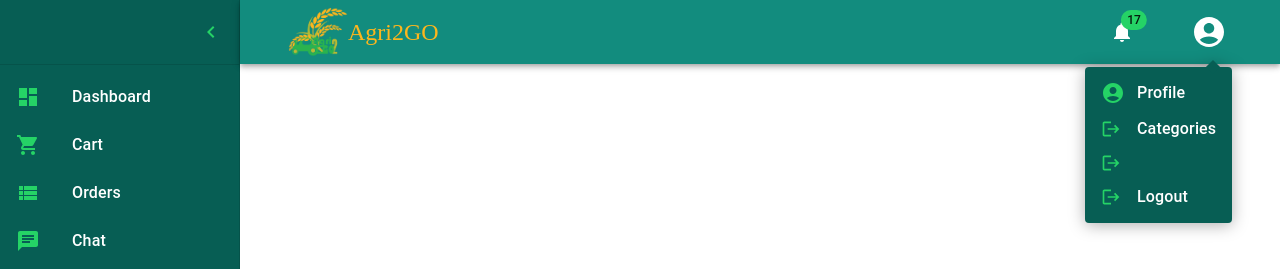
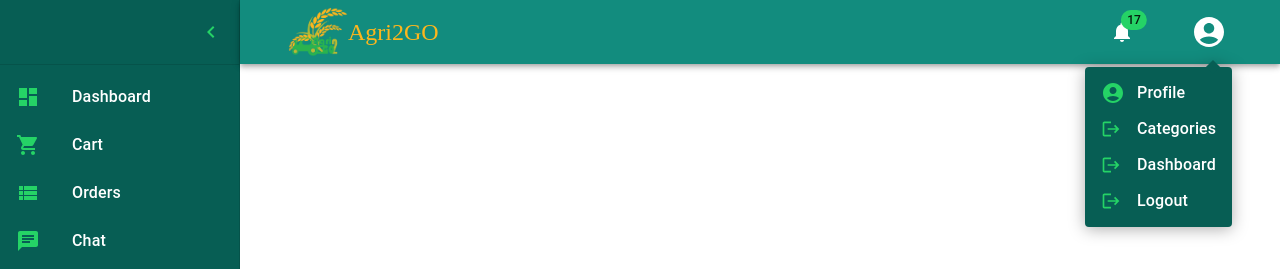
Before and after one commit to 3r-year-group-project/agri-2-go-front-end, a React (Create React App) app: page /customer/dash/1 in a window 1280 px wide. Both pictures are taken after a click on the button 1209 px from the left and 32 px from the top of the page. Shown: the top 269 px of the page. Built offline with nearby package versions, Linux system fonts and the light colour scheme.

Commit message:
Change user profile icon componenet

```diff
--- a/src/components/UserProfileIcon/index.jsx
+++ b/src/components/UserProfileIcon/index.jsx
@@ -1,15 +1,11 @@
 import * as React from 'react';
 import Box from '@mui/material/Box';
-import Avatar from '@mui/material/Avatar';
 import Menu from '@mui/material/Menu';
 import MenuItem from '@mui/material/MenuItem';
 import ListItemIcon from '@mui/material/ListItemIcon';
-import Divider from '@mui/material/Divider';
 import IconButton from '@mui/material/IconButton';
 import Typography from '@mui/material/Typography';
 import Tooltip from '@mui/material/Tooltip';
-import PersonAdd from '@mui/icons-material/PersonAdd';
-import Settings from '@mui/icons-material/Settings';
 import Logout from '@mui/icons-material/Logout';
 import AccountCircleIcon from '@mui/icons-material/AccountCircle';
 
@@ -79,25 +75,25 @@ export default function UserProfileIcon(Props) {
           <ListItemIcon>
             <AccountCircleIcon color="secondary"/>
           </ListItemIcon>
-          Profile
+        <Typography>Profile</Typography>
         </MenuItem>
         <MenuItem>
           <ListItemIcon>
             <Logout fontSize="small" color="secondary"/>
           </ListItemIcon>
-         {Props.item2}
-        </MenuItem>
-        <MenuItem>
-          <ListItemIcon>
-            <Logout fontSize="small" color="secondary"/>
-          </ListItemIcon>
-         {Props.item3}
+        <Typography>{Props.item2}</Typography>
         </MenuItem>
         <MenuItem>
           <ListItemIcon>
             <Logout fontSize="small" color="secondary" />
           </ListItemIcon>
-          Logout
+        <Typography>Dashboard</Typography>
+        </MenuItem>
+        <MenuItem>
+          <ListItemIcon>
+            <Logout fontSize="small" color="secondary" />
+          </ListItemIcon>
+        <Typography>Logout</Typography>
         </MenuItem>
       </Menu>
     </React.Fragment>
```
